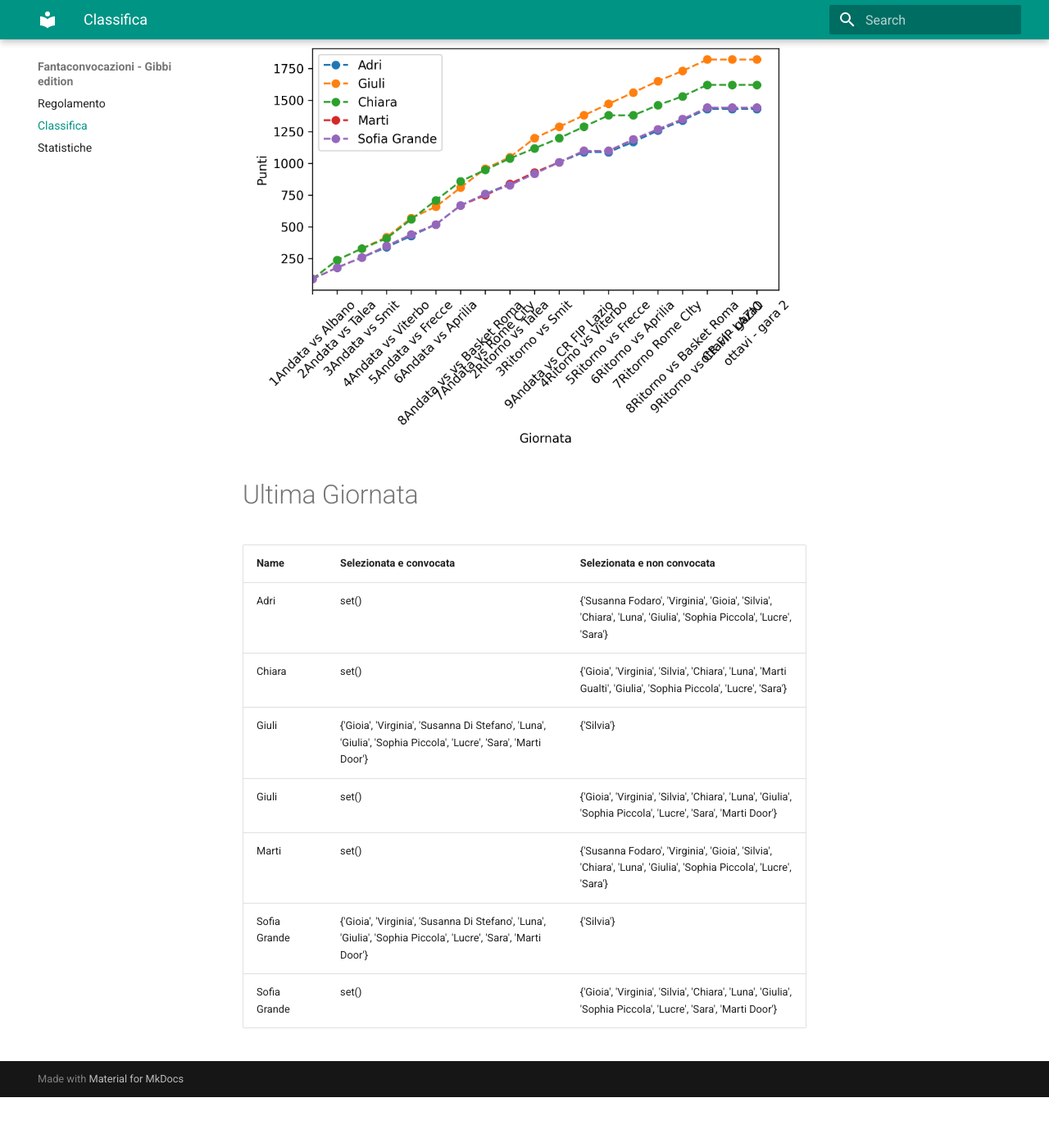
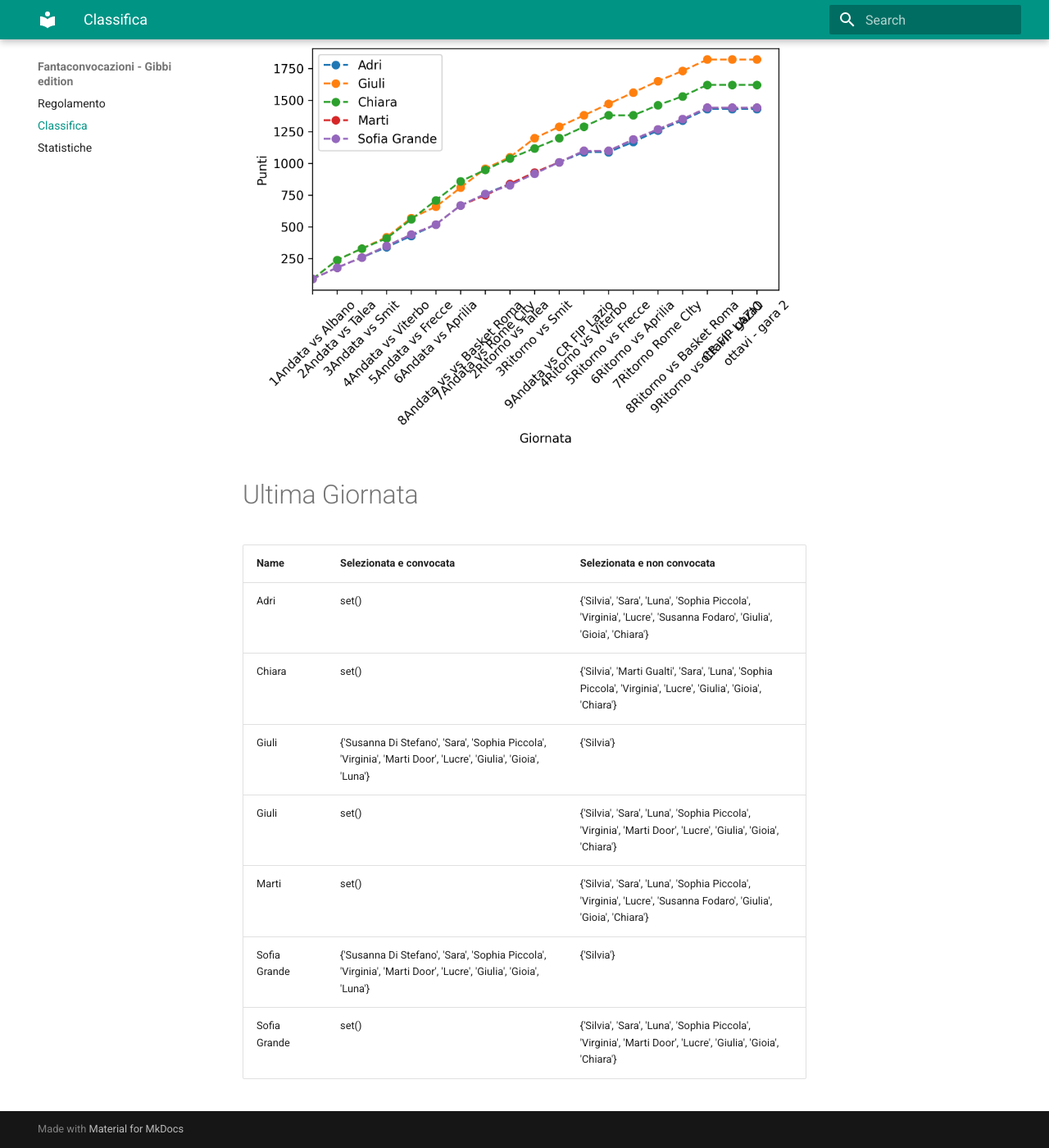
Before and after one commit to martinig94/fantagibbi, an MkDocs documentation site: the page built from docs/Classifica.md, in a window 1280 px wide and 1400 px high, scrolled down 565 px. Shown: the whole window at 82% size. Built offline with MkDocs 1.6.1 and Material for MkDocs 9.7.7, drawn with Linux system fonts in a browser that asks for light colours; before the commit the page ends 1903 px from its top, so only the background shows below that.

Commit message:
Auto-update from main.py

```diff
--- a/docs/Classifica.md
+++ b/docs/Classifica.md
@@ -18,11 +18,11 @@
 <!-- START_TABLE CORRECT -->
 | Name         | Selezionata e convocata                                                                                        | Selezionata e non convocata                                                                                      |
 |:-------------|:---------------------------------------------------------------------------------------------------------------|:-----------------------------------------------------------------------------------------------------------------|
-| Adri         | set()                                                                                                          | {'Susanna Fodaro', 'Virginia', 'Gioia', 'Silvia', 'Chiara', 'Luna', 'Giulia', 'Sophia Piccola', 'Lucre', 'Sara'} |
-| Chiara       | set()                                                                                                          | {'Gioia', 'Virginia', 'Silvia', 'Chiara', 'Luna', 'Marti Gualti', 'Giulia', 'Sophia Piccola', 'Lucre', 'Sara'}   |
-| Giuli        | {'Gioia', 'Virginia', 'Susanna Di Stefano', 'Luna', 'Giulia', 'Sophia Piccola', 'Lucre', 'Sara', 'Marti Door'} | {'Silvia'}                                                                                                       |
-| Giuli        | set()                                                                                                          | {'Gioia', 'Virginia', 'Silvia', 'Chiara', 'Luna', 'Giulia', 'Sophia Piccola', 'Lucre', 'Sara', 'Marti Door'}     |
-| Marti        | set()                                                                                                          | {'Susanna Fodaro', 'Virginia', 'Gioia', 'Silvia', 'Chiara', 'Luna', 'Giulia', 'Sophia Piccola', 'Lucre', 'Sara'} |
-| Sofia Grande | {'Gioia', 'Virginia', 'Susanna Di Stefano', 'Luna', 'Giulia', 'Sophia Piccola', 'Lucre', 'Sara', 'Marti Door'} | {'Silvia'}                                                                                                       |
-| Sofia Grande | set()                                                                                                          | {'Gioia', 'Virginia', 'Silvia', 'Chiara', 'Luna', 'Giulia', 'Sophia Piccola', 'Lucre', 'Sara', 'Marti Door'}     |
+| Adri         | set()                                                                                                          | {'Silvia', 'Sara', 'Luna', 'Sophia Piccola', 'Virginia', 'Lucre', 'Susanna Fodaro', 'Giulia', 'Gioia', 'Chiara'} |
+| Chiara       | set()                                                                                                          | {'Silvia', 'Marti Gualti', 'Sara', 'Luna', 'Sophia Piccola', 'Virginia', 'Lucre', 'Giulia', 'Gioia', 'Chiara'}   |
+| Giuli        | {'Susanna Di Stefano', 'Sara', 'Sophia Piccola', 'Virginia', 'Marti Door', 'Lucre', 'Giulia', 'Gioia', 'Luna'} | {'Silvia'}                                                                                                       |
+| Giuli        | set()                                                                                                          | {'Silvia', 'Sara', 'Luna', 'Sophia Piccola', 'Virginia', 'Marti Door', 'Lucre', 'Giulia', 'Gioia', 'Chiara'}     |
+| Marti        | set()                                                                                                          | {'Silvia', 'Sara', 'Luna', 'Sophia Piccola', 'Virginia', 'Lucre', 'Susanna Fodaro', 'Giulia', 'Gioia', 'Chiara'} |
+| Sofia Grande | {'Susanna Di Stefano', 'Sara', 'Sophia Piccola', 'Virginia', 'Marti Door', 'Lucre', 'Giulia', 'Gioia', 'Luna'} | {'Silvia'}                                                                                                       |
+| Sofia Grande | set()                                                                                                          | {'Silvia', 'Sara', 'Luna', 'Sophia Piccola', 'Virginia', 'Marti Door', 'Lucre', 'Giulia', 'Gioia', 'Chiara'}     |
 <!-- END_TABLE CORRECT -->
```
